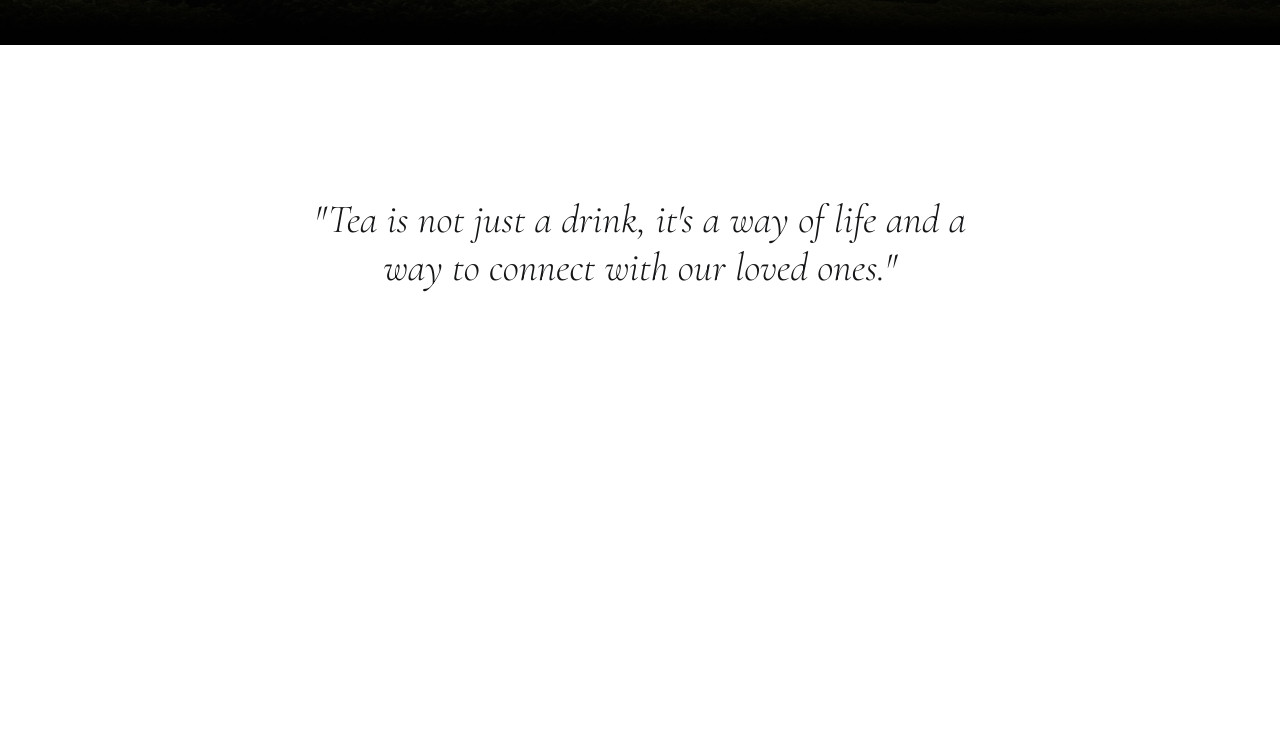
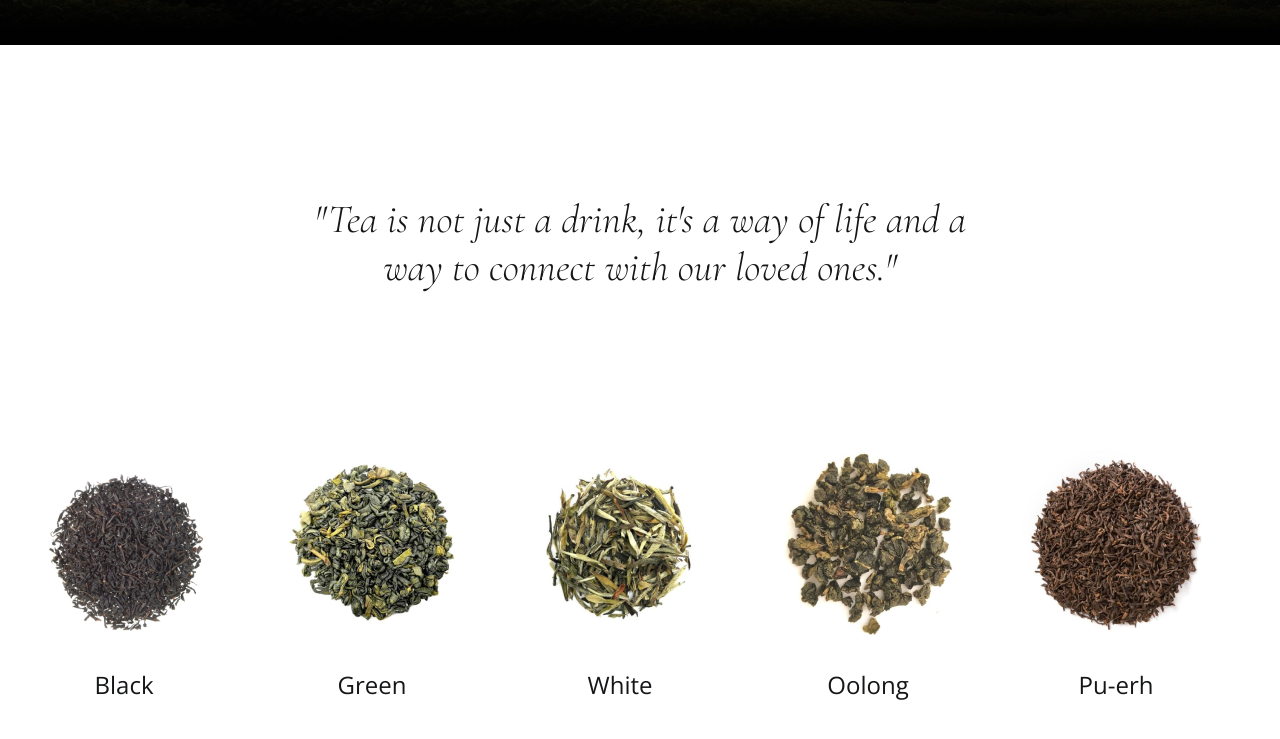
Before and after one commit to Vog989/the-tea, a plain HTML site: page index.html in a window 1280 px wide. Shown: the part 663-1402 px from the top of the page. Before the commit the page ends 1104 px from the top, so only its background shows below. Drawn offline with nearby package versions, Linux system fonts and the light colour scheme.

Commit message:
version 1.0.1

```diff
--- a/css/style.css
+++ b/css/style.css
@@ -153,6 +153,45 @@ body {
     max-width: 704px;
 }
 
+.assortment {
+    margin-bottom: 150px;
+}
+
+.assortment__list {
+    text-align: center;
+    display: flex;
+    gap: 0 40px;
+    flex-wrap: wrap;
+}
+
+.assortment__img {
+    width: 208px;
+    height: 208px;
+}
+
+.assortment__name {
+    padding-top: 10px;
+    font-size: 24px;
+    font-weight: 400;
+}
+
+
+
+
+
+
+
+
+
+
+
+
+
+
+
+
+
+
 @media (max-width: 1000px) {
     .user-actions__item-search{
         margin-left: 30px;
--- a/index.html
+++ b/index.html
@@ -96,6 +96,28 @@
             "Tea is not just a drink, it's a way of life and a way to connect with our loved ones."
         </p>
     </blockquote>
+    <section class="assortment">
+        <div class="container">
+            <ul class="assortment__list">
+<!--                li.assortment__item*5>img.assortment__img[src=images/black.png]+p.assortment__name{Black}-->
+                <li class="assortment__item"><img src="images/black.png" alt="" class="assortment__img">
+                    <p class="assortment__name">Black</p>
+                </li>
+                <li class="assortment__item"><img src="images/green.png" alt="" class="assortment__img">
+                    <p class="assortment__name">Green</p>
+                </li>
+                <li class="assortment__item"><img src="images/white.png" alt="" class="assortment__img">
+                    <p class="assortment__name">White</p>
+                </li>
+                <li class="assortment__item"><img src="images/oolong.png" alt="" class="assortment__img">
+                    <p class="assortment__name">Oolong</p>
+                </li>
+                <li class="assortment__item"><img src="images/pu-erh.png" alt="" class="assortment__img">
+                    <p class="assortment__name">Pu-erh</p>
+                </li>
+            </ul>
+        </div>
+    </section>
 </main>
 
 <script src="js/main.js"></script>
```
Also changed, not shown: images/black.png (added), images/green.png (added), images/oolong.png (added), images/pu-erh.png (added), images/white.png (added).
